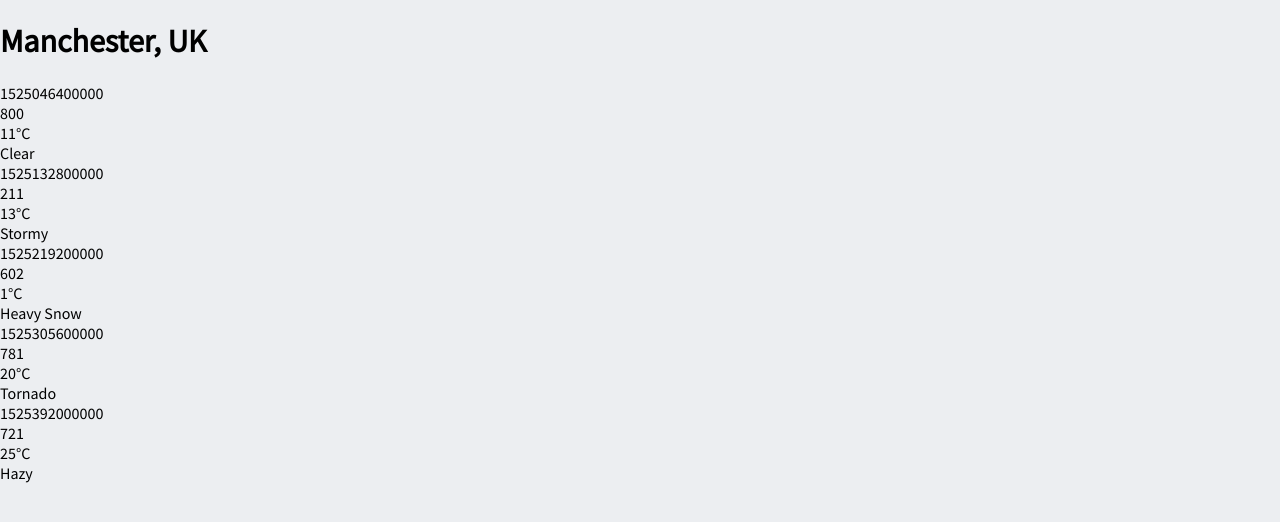
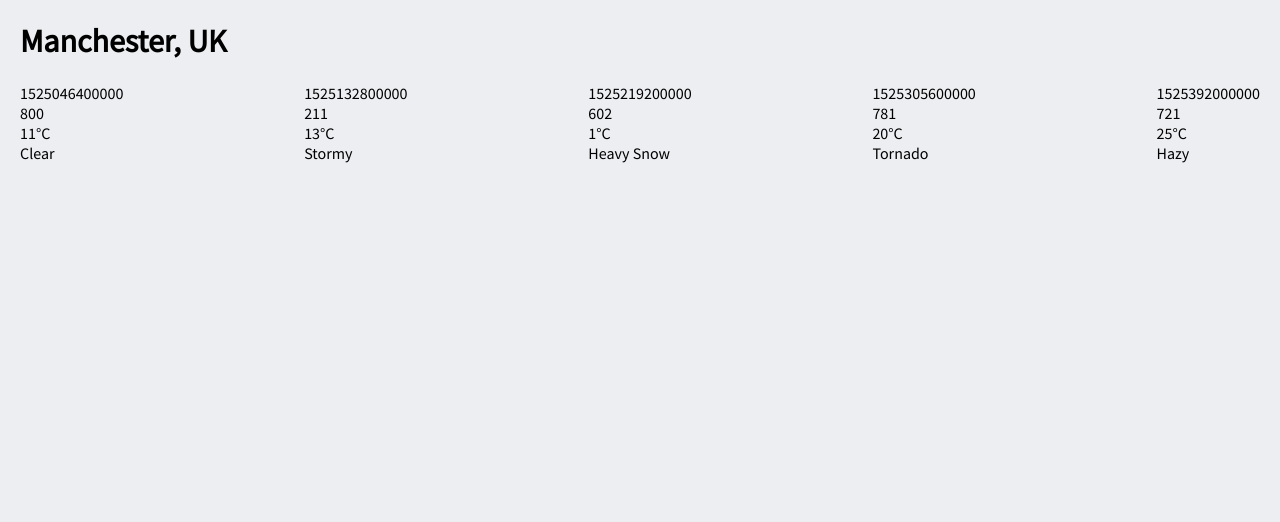
Before and after one commit to mxkoder/weather-app, a React (Create React App) app: page / in a window 1280 px wide. Shown: the top 522 px of the page. Built offline with nearby package versions, Linux system fonts and the light colour scheme.

Commit message:
initial css added

```diff
--- a/src/components/App.js
+++ b/src/components/App.js
@@ -8,7 +8,7 @@
 function App({ location, forecasts }) {
   const { city, country } = location;
   return (
-    <div className="App">
+    <div className="weather-app">
       <LocationDetails city={city} country={country} />
       <ForecastSummaries forecasts={forecasts} />
     </div>
--- a/src/components/ForecastSummaries.js
+++ b/src/components/ForecastSummaries.js
@@ -1,6 +1,7 @@
 import React from "react";
 import PropTypes from "prop-types";
 import ForecastSummary from "./ForecastSummary";
+import "../styles/ForecastSummaries.css";
 
 function ForecastSummaries({ forecasts }) {
   return (
--- a/src/styles/App.css
+++ b/src/styles/App.css
@@ -0,0 +1,3 @@
+.weather-app {
+    margin: 0 20px;
+}
--- /dev/null
+++ b/src/styles/ForecastSummaries.css
@@ -0,0 +1,4 @@
+.forecast-summaries {
+    display: flex;
+    justify-content: space-between;
+}
```
